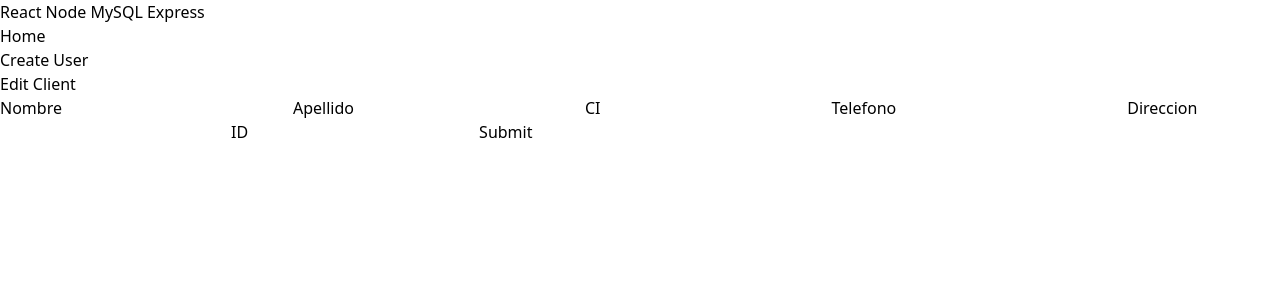
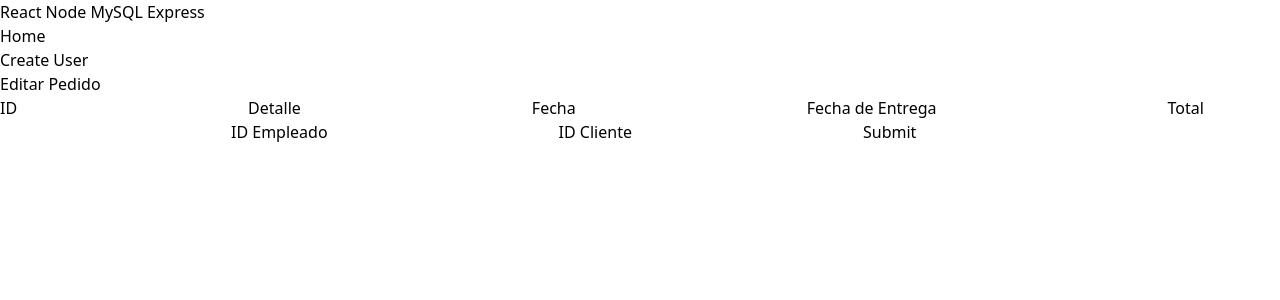
Before and after one commit to runinbk/Proyect-JHAKU-FRONT-, a React (Vite) app: page /edit/1 in a window 1280 px wide. Shown: the top 300 px of the page. Built offline with nearby package versions, Linux system fonts and the light colour scheme; no server answers.

Commit message:
Caso de Uso nro 7 - Gestionar Pedido { Sin estilos peor funcional }

```diff
--- a/src/App.jsx
+++ b/src/App.jsx
@@ -29,9 +29,14 @@ function App() {
 //import EmployForm from "./pages/user.pages/cu20.GestionarEmpleado/EmployForm"
 import NotFound from "./pages/NotFound";
 //import { EmployContextProvider } from "./context/user.context/cu20.GestionarEmpleado/EmployProvider";
-import ClientPage from "./pages/sales.pages/cu5.GestionarClienes/ClientPage";
-import ClientForm from "./pages/sales.pages/cu5.GestionarClienes/ClientForm";
-import { ClientContextProvider } from "./context/sales.context/cu5.GestionarClientes/ClientProvider";
+
+//import ClientPage from "./pages/sales.pages/cu5.GestionarClienes/ClientPage";
+//import ClientForm from "./pages/sales.pages/cu5.GestionarClienes/ClientForm";
+//import { ClientContextProvider } from "./context/sales.context/cu5.GestionarClientes/ClientProvider";
+
+import OrderPage from "./pages/sales.pages/cu7.GestionarPedido/OrderPage";
+import OrderForm from "./pages/sales.pages/cu7.GestionarPedido/OrderForm";
+import { OrderContextProvider } from "./context/sales.context/cu7.GestionarPedido/OrderProvider";
 
 import Navbar from "./components/Navbar";
 
@@ -40,14 +45,14 @@ function App() {
     <div>
       <Navbar />
       <div>
-        <ClientContextProvider>
+        <OrderContextProvider>
           <Routes>
-            <Route path="/" element={<ClientPage />} />
-            <Route path="/form" element={<ClientForm />} />
-            <Route path="/edit/:id" element={<ClientForm />} />
+            <Route path="/" element={<OrderPage />} />
+            <Route path="/form" element={<OrderForm />} />
+            <Route path="/edit/:id" element={<OrderForm />} />
             <Route path="*" element={<NotFound />} />
           </Routes>
-        </ClientContextProvider>
+        </OrderContextProvider>
       </div>
     </div>
   );
--- /dev/null
+++ b/src/api/sales/cu7.GestionarPedido.api.js
@@ -0,0 +1,16 @@
+import axios from "axios";
+
+export const getPedidosRequest = async () =>
+  await axios.get("http://localhost:4000/pedido");
+
+export const createPedidoRequest = async (pedido) =>
+  await axios.post("http://localhost:4000/pedido", pedido);
+
+export const deletePedidoRequest = async (id) =>
+  await axios.delete(`http://localhost:4000/pedido/${id}`);
+
+export const getPedidoRequest = async (id) =>
+  await axios.get(`http://localhost:4000/pedido/${id}`);
+
+export const updatePedidoRequest = async (id, newFiles) =>
+  await axios.put(`http://localhost:4000/pedido/${id}`, newFiles);
--- /dev/null
+++ b/src/components/cu7.GestionarPedidoCard.jsx
@@ -0,0 +1,29 @@
+import { useOrder } from "../context/sales.context/cu7.GestionarPedido/OrderProvider";
+import { useNavigate } from "react-router-dom";
+
+function OrderCard({ order }) {
+  const { deleteOrder } = useOrder();
+  const navigate = useNavigate();
+
+  return (
+    <div>
+      <header>
+        <h1>{order.id}</h1>
+      </header>
+
+      <h2>{order.detalle}</h2>
+      <h2>{order.fecha}</h2>
+      <h2>{order.fechaEntrega}</h2>
+      <h2>{order.total}</h2>
+      <h2>{order.idEmpleado}</h2>
+      <h2>{order.idCliente}</h2>
+
+      <div>
+        <button onClick={() => navigate(`/edit/${order.id}`)}>Edit</button>
+        <button onClick={() => deleteOrder(order.id)}>Delete</button>
+      </div>
+    </div>
+  );
+}
+
+export default OrderCard;
--- a/src/context/sales.context/cu6.GestionarProducto/ProductContext.jsx
+++ b/src/context/sales.context/cu6.GestionarProducto/ProductContext.jsx
@@ -1,3 +1,3 @@
 import { createContext } from "react";
 
-export const ClientContext = createContext();
+export const ProductContext = createContext();
--- /dev/null
+++ b/src/context/sales.context/cu7.GestionarPedido/OrderContext.jsx
@@ -0,0 +1,3 @@
+import { createContext } from "react";
+
+export const OrderContext = createContext();
--- /dev/null
+++ b/src/context/sales.context/cu7.GestionarPedido/OrderProvider.jsx
@@ -0,0 +1,80 @@
+import { useContext, useState } from "react";
+import {
+  getPedidosRequest,
+  createPedidoRequest,
+  deletePedidoRequest,
+  getPedidoRequest,
+  updatePedidoRequest,
+} from "../../../api/sales/cu7.GestionarPedido.api";
+
+import { OrderContext } from "./OrderContext";
+
+export const useOrder = () => {
+  const context = useContext(OrderContext);
+  if (!context) {
+    throw new Error("useUser must be used within a UserProvider");
+  }
+  return context;
+};
+
+export const OrderContextProvider = ({ children }) => {
+  const [orders, setOrders] = useState([]);
+
+  const getOrders = async () => {
+    try {
+      const response = await getPedidosRequest();
+      setOrders(response.data);
+    } catch (error) {
+      console.error(error);
+    }
+  };
+
+  const getOrder = async (id) => {
+    try {
+      const response = await getPedidoRequest(id);
+      return response.data;
+    } catch (error) {
+      console.error(error);
+    }
+  };
+
+  const createOrder = async (order) => {
+    try {
+      const response = await createPedidoRequest(order);
+      setOrders([...orders, response.data]);
+    } catch (error) {
+      console.error(error);
+    }
+  };
+
+  const updateOrder = async (id, newFields) => {
+    try {
+      const response = await updatePedidoRequest(id, newFields);
+      return response.data;
+    } catch (error) {
+      console.error(error);
+    }
+  };
+
+  const deleteOrder = async (id) => {
+    try {
+      await deletePedidoRequest(id);
+      setOrders(orders.filter((order) => order.id !== id));
+    } catch (error) {
+      console.error(error);
+    }
+  };
+
+  const value = {
+    orders,
+    getOrders,
+    getOrder,
+    createOrder,
+    updateOrder,
+    deleteOrder,
+  };
+
+  return (
+    <OrderContext.Provider value={value}>{children}</OrderContext.Provider>
+  );
+};
--- /dev/null
+++ b/src/pages/sales.pages/cu7.GestionarPedido/OrderForm.jsx
@@ -0,0 +1,132 @@
+import { Formik, Form } from "formik";
+import { useOrder } from "../../../context/sales.context/cu7.GestionarPedido/OrderProvider";
+import { useNavigate, useParams } from "react-router-dom";
+import { useEffect, useState } from "react";
+
+function OrderForm() {
+  const { createOrder, getOrder, updateOrder } = useOrder();
+
+  const [order, setOrder] = useState({
+    id: "",
+    detalle: "",
+    fecha: "",
+    fechaEntrega: "",
+    total: "",
+    idEmpleado: "",
+    idCliente: "",
+  });
+
+  const navigate = useNavigate();
+  const params = useParams();
+
+  useEffect(() => {
+    const loadOrder = async () => {
+      if (params.id) {
+        const order = await getOrder(params.id);
+        setOrder({
+          id: order.id,
+          detalle: order.detalle,
+          fecha: order.fecha,
+          fechaEntrega: order.fechaEntrega,
+          total: order.total,
+          idEmpleado: order.idEmpleado,
+          idCliente: order.idCliente,
+        });
+      }
+    };
+    loadOrder();
+  }, []);
+
+  return (
+    <Formik
+      initialValues={order}
+      enableReinitialize={true}
+      onSubmit={async (values, actions) => {
+        console.log(values);
+        if (params.id) {
+          await updateOrder(params.id, values);
+          navigate("/");
+        } else {
+          await createOrder(values);
+        }
+        setOrder({
+          id: "",
+          detalle: "",
+          fecha: "",
+          fechaEntrega: "",
+          total: "",
+          idEmpleado: "",
+          idCliente: "",
+        });
+      }}
+    >
+      {({ handleChange, handleSubmit, values, isSubmitting }) => (
+        <Form onSubmit={handleSubmit}>
+          <h1>{params.id ? "Editar Pedido" : "Crear Pedido"}</h1>
+
+          <label>ID</label>
+          <input
+            type="text"
+            name="id"
+            value={values.id}
+            onChange={handleChange}
+          />
+
+          <label>Detalle</label>
+          <input
+            type="text"
+            name="detalle"
+            value={values.detalle}
+            onChange={handleChange}
+          />
+
+          <label>Fecha</label>
+          <input
+            type="text"
+            name="fecha"
+            value={values.fecha}
+            onChange={handleChange}
+          />
+
+          <label>Fecha de Entrega</label>
+          <input
+            type="text"
+            name="fechaEntrega"
+            value={values.fechaEntrega}
+            onChange={handleChange}
+          />
+
+          <label>Total</label>
+          <input
+            type="text"
+            name="total"
+            value={values.total}
+            onChange={handleChange}
+          />
+
+          <label>ID Empleado</label>
+          <input
+            type="text"
+            name="idEmpleado"
+            value={values.idEmpleado}
+            onChange={handleChange}
+          />
+
+          <label>ID Cliente</label>
+          <input
+            type="text"
+            name="idCliente"
+            value={values.idCliente}
+            onChange={handleChange}
+          />
+
+          <button type="submit" disabled={isSubmitting}>
+            {isSubmitting ? "Loading..." : "Submit"}
+          </button>
+        </Form>
+      )}
+    </Formik>
+  );
+}
+
+export default OrderForm;
--- /dev/null
+++ b/src/pages/sales.pages/cu7.GestionarPedido/OrderPage.jsx
@@ -0,0 +1,25 @@
+import { useEffect, useState } from "react";
+import OrderCard from "../../../components/cu7.GestionarPedidoCard";
+import { useOrder } from "../../../context/sales.context/cu7.GestionarPedido/OrderProvider";
+
+function OrderPage() {
+  const { getOrders, orders } = useOrder();
+
+  useEffect(() => {
+    getOrders();
+  }, []);
+
+  function renderMain() {
+    if (orders.length === 0) return <h1>No orders yet</h1>;
+    return orders.map((order) => <OrderCard order={order} key={order.id} />);
+  }
+
+  return (
+    <div>
+      <h1>Orders</h1>
+      <div>{renderMain()}</div>
+    </div>
+  );
+}
+
+export default OrderPage;
```
